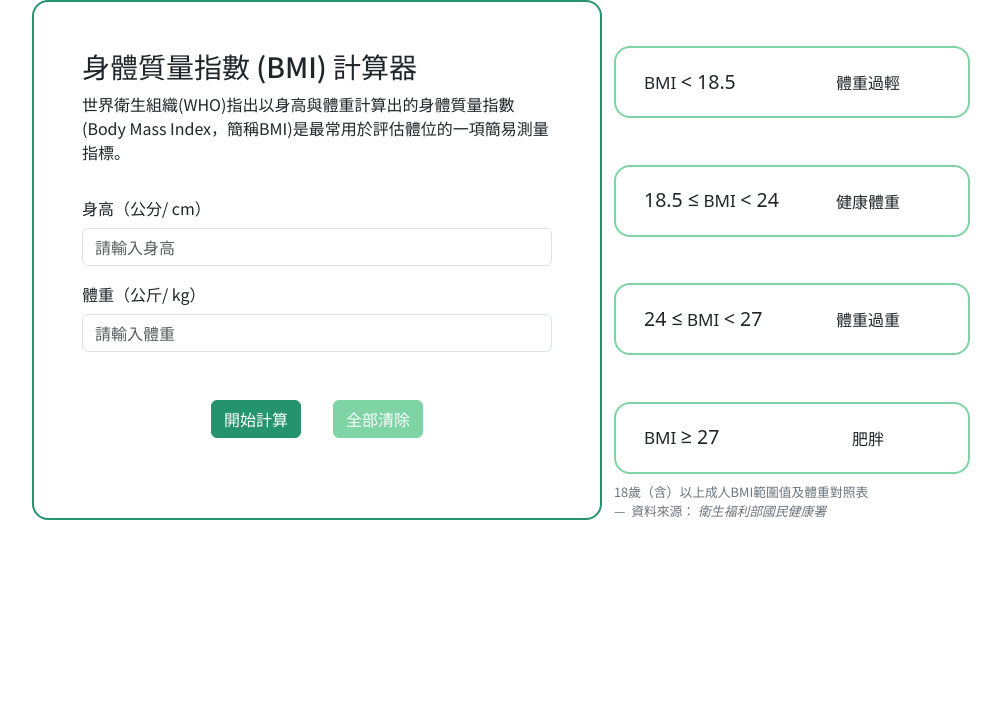
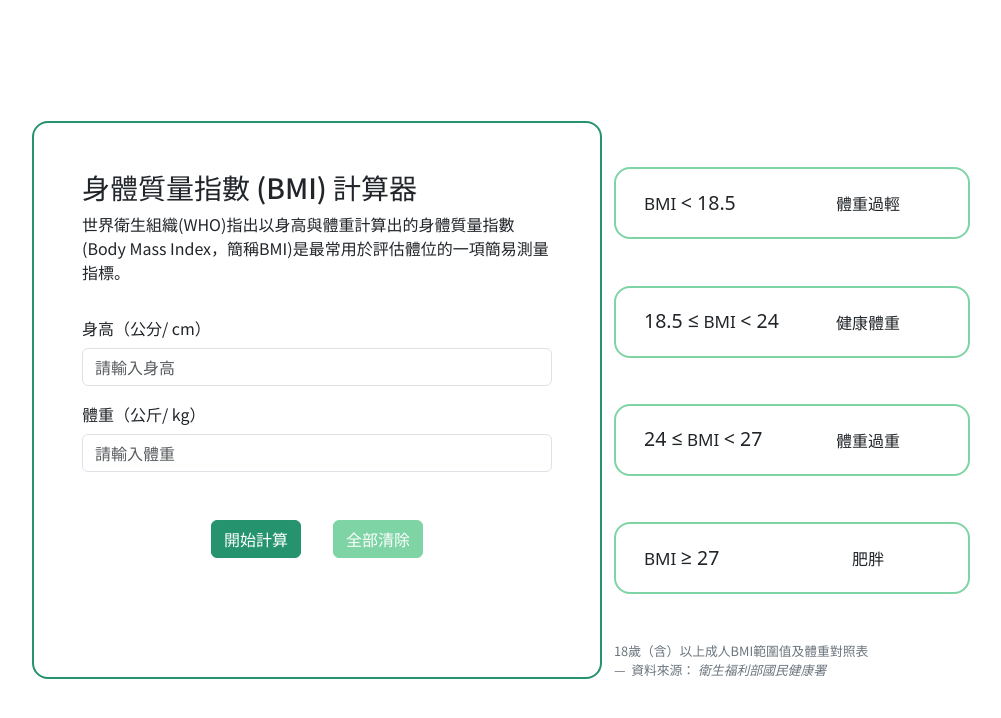
Before and after one commit to LynnLo30/BMI-calculator, a Vue app: page / in a window 1280 px wide. Shown: the top 718 px of the page, without its empty margins (133-1134 px from the left). Built offline with nearby package versions, Linux system fonts and the light colour scheme.

Commit message:
style: adjust .container, .result-box. and .caption-text's positioning

```diff
--- a/src/App.vue
+++ b/src/App.vue
@@ -78,7 +78,7 @@
 </script>
 
 <template>
-  <div class="container position-relative">
+  <div class="container position-relative vh-100 d-flex justify-content-center align-items-center">
     <div class="row justify-content-center">
       <div class="calculator-box col-6 card p-5">
         <div class="bmi-header mb-3">
@@ -104,7 +104,7 @@
           </div>
         </form>
       </div>
-      <div class="result-box col-4 d-flex flex-column">
+      <div class="result-box col-4 d-flex flex-column justify-content-between">
         <div class="grade-card d-flex flex-column justify-content-evenly">
           <div class="card" v-for="grade in BMIGrades" :key="grade.label" :class="[
             grade.label,
@@ -122,7 +122,7 @@
             result.maxWeight }}</span>
           </h6>
         </div>
-        <figure class="caption-text position-absolute bottom-0">
+        <figure class="caption-text">
           <p class="text-secondary">18歲（含）以上成人BMI範圍值及體重對照表</p>
           <figcaption class="blockquote-footer">
             資料來源： <cite title="Source Title">衛生福利部國民健康署</cite>
```
